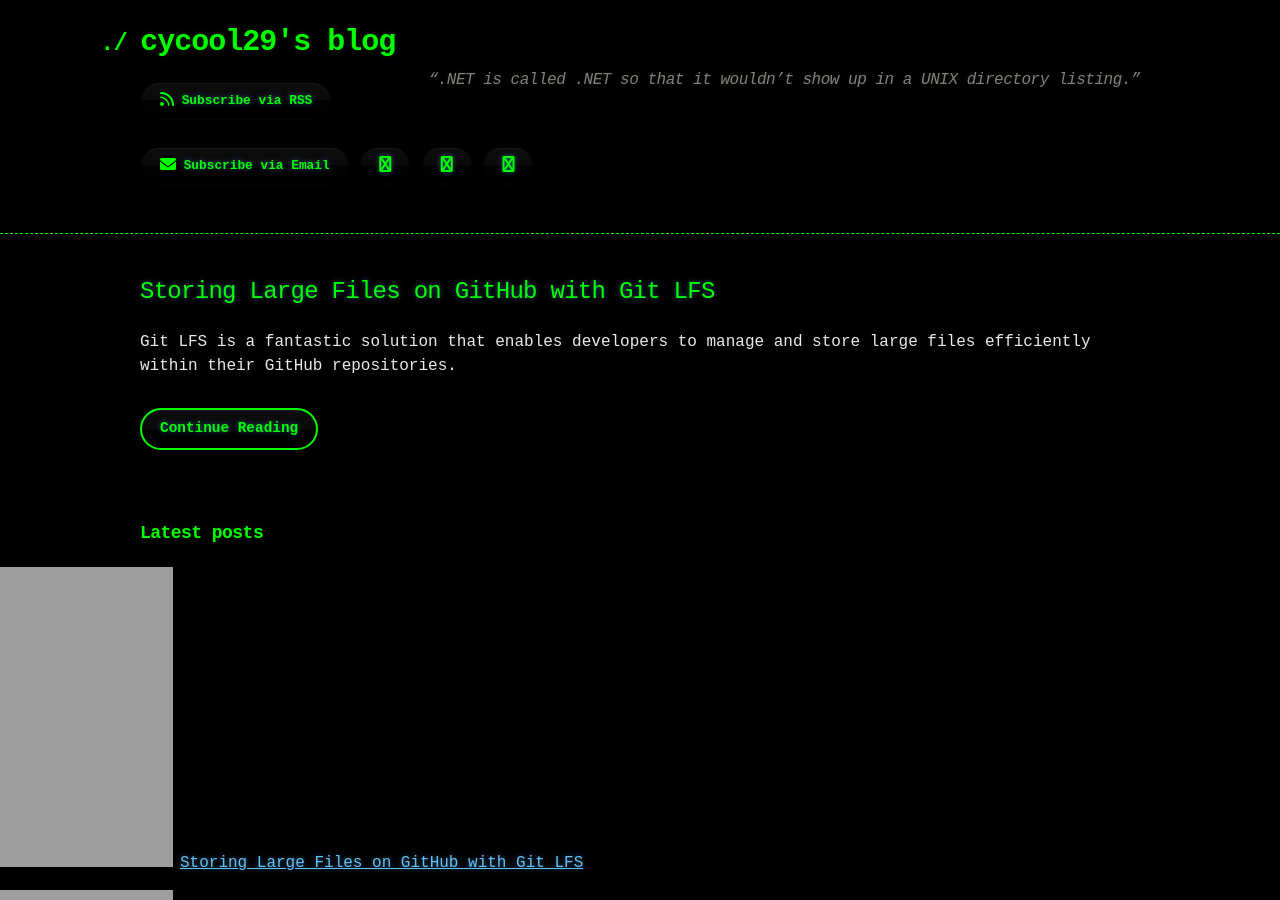
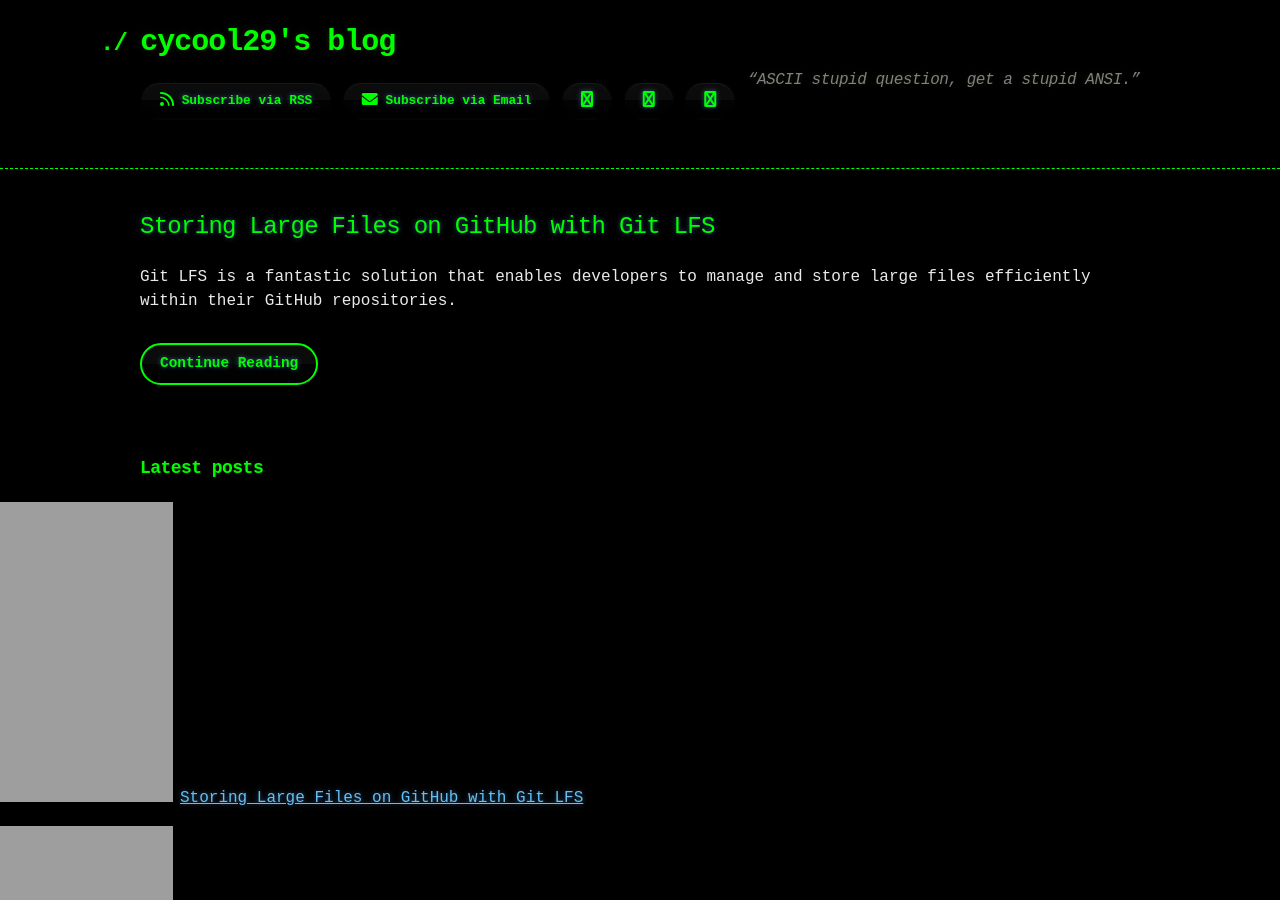
Before and after one commit to cycool29/cycool29.github.io, a Jekyll site: the page built from index.md, in a window 1280 px wide and 900 px high. Built offline with Jekyll 4.4.1, drawn with Linux system fonts in a browser that asks for light colours; a style sheet for code colours, icons or effects is not loaded.

Commit message:
Update quotes

```diff
--- a/_config.yml
+++ b/_config.yml
@@ -1,5 +1,5 @@
 title: cycool29's blog
-description: "“.NET is called .NET so that it wouldn’t show up in a UNIX directory listing.” "
+description: "“ASCII stupid question, get a stupid ANSI.” "
 bio: A high school student. Intermediate in Python, Git, Bash. Learning JavaScript. He/Him. "
 author: cycool29
 url: https://cycool29.github.io
```
